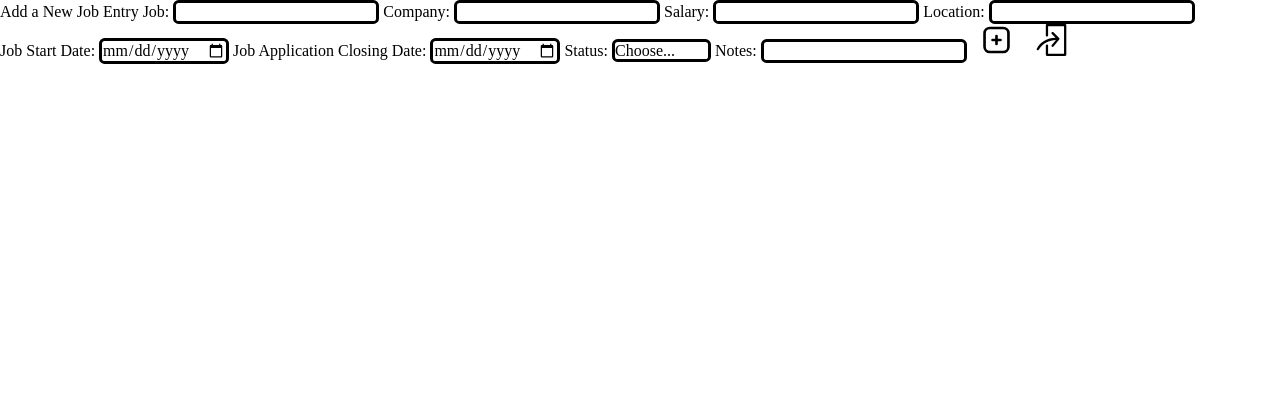
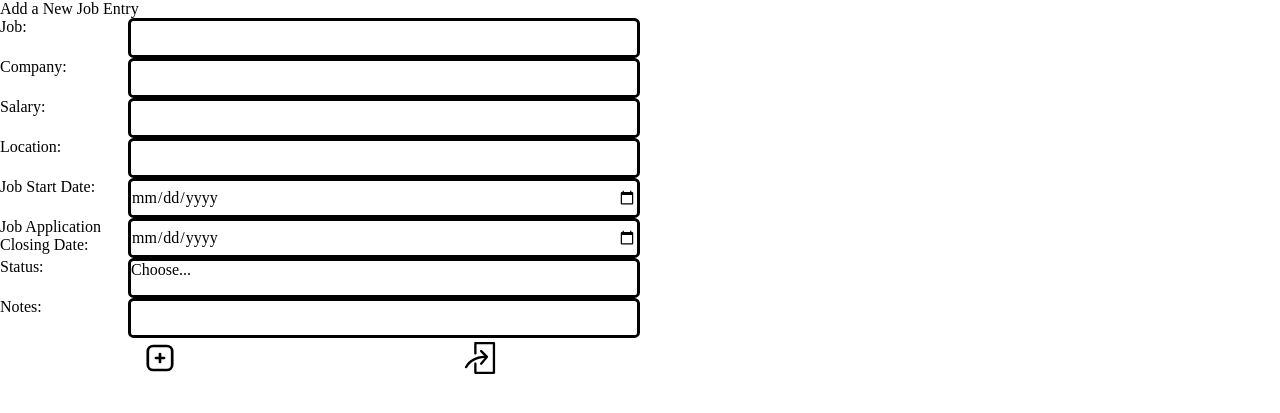
Before and after one commit to karthik-vig/job-application-tracker, a Flask app: page /addJobInfo in a window 1280 px wide. Shown: the top 413 px of the page. Run offline with Flask 2, Linux system fonts and the light colour scheme.

Commit message:
added grid layout for addJobInfo

```diff
--- a/flaskr/static/css/addJobInfoStyle.css
+++ b/flaskr/static/css/addJobInfoStyle.css
@@ -0,0 +1,103 @@
+/* For the entire form */
+
+.jobInputItem {
+    grid-column-start: col1;
+    grid-column-end: endCol;
+    grid-row-start: row1;
+    grid-row-end: row2;
+}
+
+.companyInputItem {
+    grid-column-start: col1;
+    grid-column-end: endCol;
+    grid-row-start: row2;
+    grid-row-end: row3;
+}
+
+.salaryInputItem {
+    grid-column-start: col1;
+    grid-column-end: endCol;
+    grid-row-start: row3;
+    grid-row-end: row4;
+}
+
+.jobLocationInputItem {
+    grid-column-start: col1;
+    grid-column-end: endCol;
+    grid-row-start: row4;
+    grid-row-end: row5;
+}
+
+.jobStartDateInputItem {
+    grid-column-start: col1;
+    grid-column-end: endCol;
+    grid-row-start: row5;
+    grid-row-end: row6;
+}
+
+.jobApplicationClosingDateInputItem {
+    grid-column-start: col1;
+    grid-column-end: endCol;
+    grid-row-start: row6;
+    grid-row-end: row7;
+}
+
+.applicationStatusInputItem {
+    grid-column-start: col1;
+    grid-column-end: endCol;
+    grid-row-start: row7;
+    grid-row-end: row8;
+}
+
+.notesInputItem {
+    grid-column-start: col1;
+    grid-column-end: endCol;
+    grid-row-start: row8;
+    grid-row-end: row9;
+}
+
+.newJobInfoSubmitInputItem {
+    grid-column-start: col1;
+    grid-column-end: col2;
+    grid-row-start: row9;
+    grid-row-end: endRow;
+    justify-self: center;
+    align-self: center;
+}
+
+.cancelSubmitInputItem {
+    grid-column-start: col2;
+    grid-column-end: endCol;
+    grid-row-start: row9;
+    grid-row-end: endRow;
+    justify-self: center;
+    align-self: center;
+}
+
+.formContainer{
+    display: grid;
+    grid-template-columns: [col1] 25vw [col2] 25vw [endCol];
+    grid-template-rows: [row1] 5vh [row2] 5vh [row3] 5vh [row4] 5vh [row5] 5vh [row6] 5vh [row7] 5vh [row8] 5vh [row9] 5vh [endRow];
+}
+
+/* For the fieldset container */
+
+.fieldsetInputItem {
+    grid-column-start: col2;
+    grid-column-end: endCol;
+    grid-row-start: row1;
+    grid-row-end: endRow;
+}
+
+.fieldsetLabelItem {
+    grid-column-start: col1;
+    grid-column-end: col2;
+    grid-row-start: row1;
+    grid-row-end: endRow;
+}
+
+.fieldsetContainer {
+    display: grid;
+    grid-template-columns: [col1] 10vw [col2] 40vw [endCol];
+    grid-template-rows: [row1] 5vh [endRow];
+}
--- a/flaskr/templates/addJobInfo.html
+++ b/flaskr/templates/addJobInfo.html
@@ -4,38 +4,37 @@
         <title>Add a New Job Entry</title>
         <link rel="stylesheet" href="{{url_for('static', filename='css/reset.css')}}">
         <link rel="stylesheet" href="{{url_for('static', filename='css/commonStyle.css')}}">
-        <link rel="stylesheet" href="{{url_for('static', filename='css/indexStyle.css')}}">
+        <link rel="stylesheet" href="{{url_for('static', filename='css/addJobInfoStyle.css')}}">
     </head>
     <body>
-        <div>
-            <form action="redirectAddJobInfo" method="post">
-                <fieldset>
-                    <label>Job:</label>
-                    <input type="text" name="job" class="commonBorder">
+        <form action="redirectAddJobInfo" method="post" class="formContainer">
+            <fieldset class="jobInputItem fieldsetContainer">
+                <label class="fieldsetLabelItem">Job:</label>
+                <input type="text" name="job" class="commonBorder fieldsetInputItem">
             </fieldset>
-                <fieldset>
-                    <label>Company: </label>
-                    <input type="text" name="company" class="commonBorder">
+            <fieldset class="companyInputItem fieldsetContainer">
+                <label class="fieldsetLabelItem">Company: </label>
+                <input type="text" name="company" class="commonBorder fieldsetInputItem">
             </fieldset>
-                <fieldset>
-                    <label>Salary:</label>
-                    <input type="number" name="salary" class="commonBorder">
+            <fieldset class="salaryInputItem fieldsetContainer">
+                <label class="fieldsetLabelItem">Salary:</label>
+                <input type="number" name="salary" class="commonBorder fieldsetInputItem">
             </fieldset>
-                <fieldset>
-                    <label>Location:</label>
-                    <input type="text" name="jobLocation" class="commonBorder">
+            <fieldset class="jobLocationInputItem fieldsetContainer">
+                <label class="fieldsetLabelItem">Location:</label>
+                <input type="text" name="jobLocation" class="commonBorder fieldsetInputItem">
             </fieldset>
-                <fieldset>
-                    <label>Job Start Date:</label>
-                    <input type="date" name="jobStartDate" class="commonBorder">
+            <fieldset class="jobStartDateInputItem fieldsetContainer">
+                <label class="fieldsetLabelItem">Job Start Date:</label>
+                <input type="date" name="jobStartDate" class="commonBorder fieldsetInputItem">
             </fieldset>
-                <fieldset>
-                    <label>Job Application Closing Date:</label>
-                    <input type="date" name="jobApplicationClosingDate" class="commonBorder">
+            <fieldset class="jobApplicationClosingDateInputItem fieldsetContainer">
+                <label class="fieldsetLabelItem">Job Application Closing Date:</label>
+                <input type="date" name="jobApplicationClosingDate" class="commonBorder fieldsetInputItem">
             </fieldset>
-                <fieldset>
-                    <label>Status:</label>
-                    <select name="applicationStatus" class="commonBorder">
+            <fieldset class="applicationStatusInputItem fieldsetContainer">
+                <label class="fieldsetLabelItem">Status:</label>
+                <select name="applicationStatus" class="commonBorder fieldsetInputItem">
                     <option value="None">Choose...</option>
                     <option value="Applied">Applied</option>
                     <option value="I Rejected">I Rejected</option>
@@ -43,13 +42,12 @@
                     <option value="Successful">Successful</option>
                 </select>
             </fieldset>
-                <fieldset>
-                    <label>Notes:</label>
-                    <input type="text" name="notes" maxlength="10000" class="commonBorder">
+            <fieldset class="notesInputItem fieldsetContainer">
+                <label class="fieldsetLabelItem">Notes:</label>
+                <input type="text" name="notes" maxlength="10000" class="commonBorder fieldsetInputItem">
             </fieldset>
-                <input type="image"  src="{{url_for('static', filename='icons/add.svg')}}" name="newJobInfoSubmit" class="buttonDim">
-                <input type="image" src="{{url_for('static', filename='icons/goBack.svg')}}" name="cancelSubmit" value="temp cancel" formaction="/redirect" class="buttonDim">
+            <input type="image"  src="{{url_for('static', filename='icons/add.svg')}}" name="newJobInfoSubmit" class="buttonDim newJobInfoSubmitInputItem">
+            <input type="image" src="{{url_for('static', filename='icons/goBack.svg')}}" name="cancelSubmit" value="temp cancel" formaction="/redirect" class="buttonDim cancelSubmitInputItem">
         </form>
-        </div>
     </body>
 </html>
```
Lines whose indentation alone changed are shown as unchanged.
